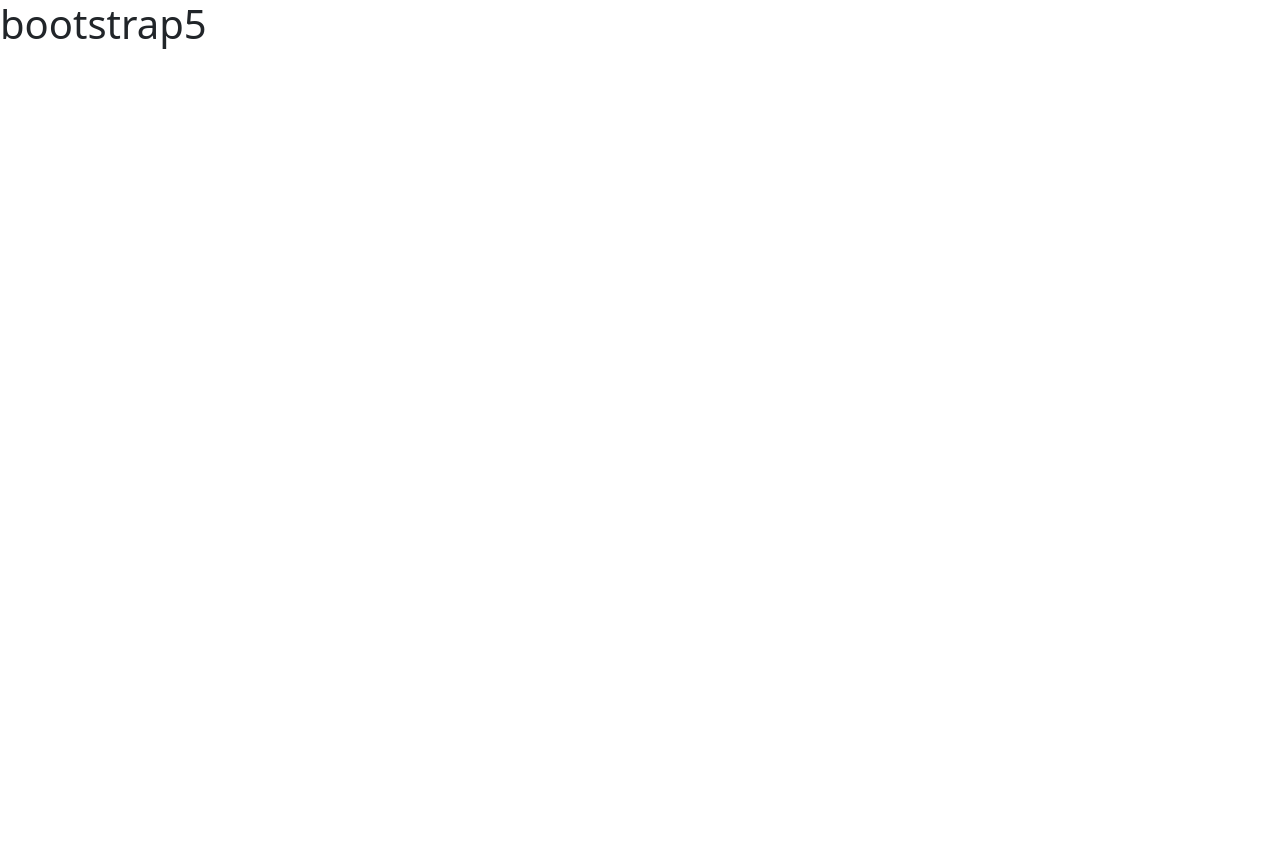
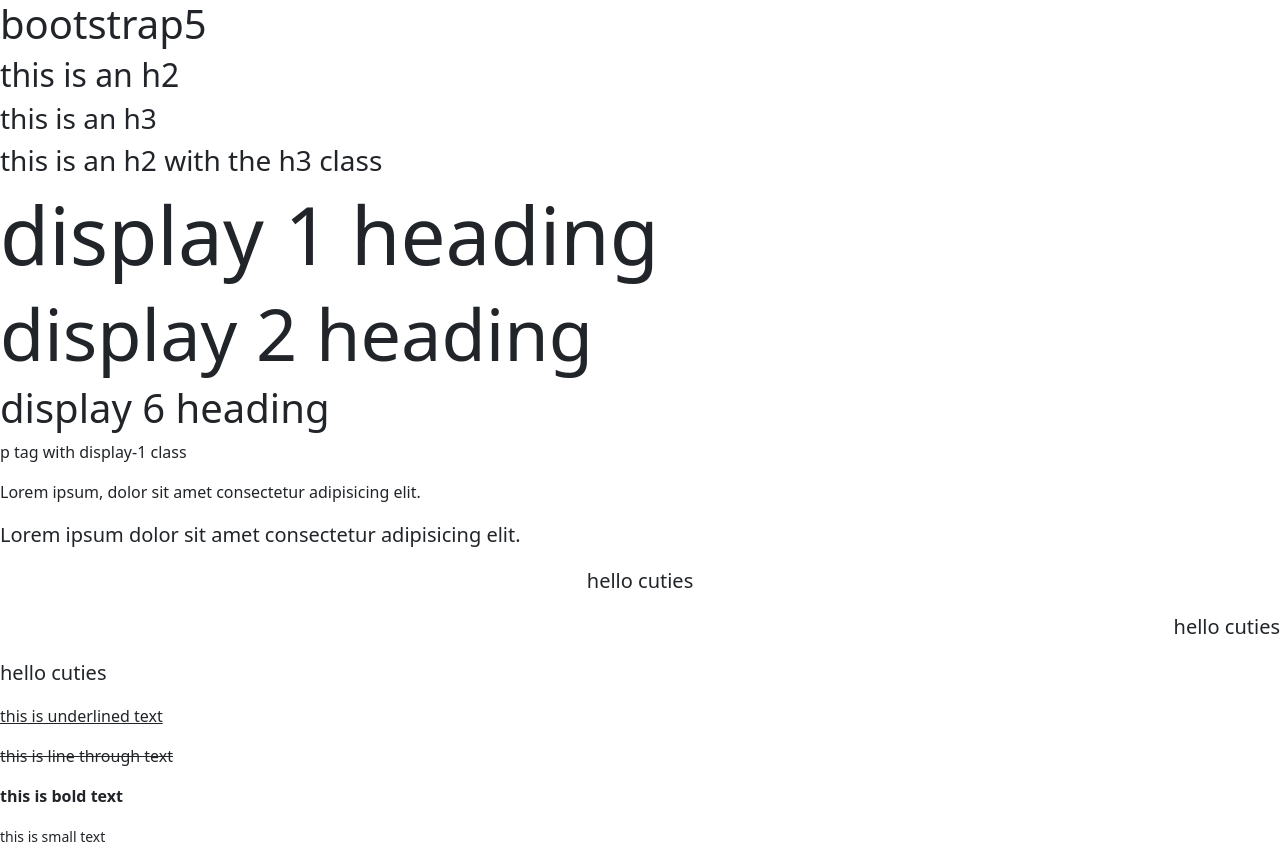
Before and after one commit to rebekarepp/bootstrap5, a plain HTML site: page index.html in a window 1280 px wide. Before the commit the page ends 800 px from the top, so only its background shows below. Drawn offline with nearby package versions, Linux system fonts and the light colour scheme.

Commit message:
bootstrap5-1

```diff
--- a/index.html
+++ b/index.html
@@ -1,13 +1,46 @@
 <!DOCTYPE html>
 <html lang="en">
-<head>
-    <meta charset="UTF-8">
-    <meta name="viewport" content="width=device-width, initial-scale=1.0">
-    <link href="https://cdn.jsdelivr.net/npm/bootstrap@5.0.2/dist/css/bootstrap.min.css" rel="stylesheet" integrity="sha384-EVSTQN3/azprG1Anm3QDgpJLIm9Nao0Yz1ztcQTwFspd3yD65VohhpuuCOmLASjC" crossorigin="anonymous">
+  <head>
+    <meta charset="UTF-8" />
+    <meta name="viewport" content="width=device-width, initial-scale=1.0" />
+    <link
+      href="https://cdn.jsdelivr.net/npm/bootstrap@5.0.2/dist/css/bootstrap.min.css"
+      rel="stylesheet"
+      integrity="sha384-EVSTQN3/azprG1Anm3QDgpJLIm9Nao0Yz1ztcQTwFspd3yD65VohhpuuCOmLASjC"
+      crossorigin="anonymous"
+    />
     <title>Bootstrap5</title>
-</head>
-<body>
+  </head>
+  <body>
+    <!-- headings tags -->
     <h1>bootstrap5</h1>
-    <script src="https://cdn.jsdelivr.net/npm/bootstrap@5.0.2/dist/js/bootstrap.bundle.min.js" integrity="sha384-MrcW6ZMFYlzcLA8Nl+NtUVF0sA7MsXsP1UyJoMp4YLEuNSfAP+JcXn/tWtIaxVXM" crossorigin="anonymous"></script>
-</body>
+    <h2>this is an h2</h2>
+    <h3>this is an h3</h3>
+    <h2 class="h3">this is an h2 with the h3 class</h2>
+
+    <!-- display headings -->
+    <h1 class="display-1">display 1 heading</h1>
+    <h1 class="display-2">display 2 heading</h1>
+    <h1 class="display-6">display 6 heading</h1>
+    <p class="display -1">p tag with display-1 class</p>
+
+    <!-- lead text and alignments -->
+    <p>Lorem ipsum, dolor sit amet consectetur adipisicing elit.</p>
+    <p class="lead">Lorem ipsum dolor sit amet consectetur adipisicing elit.</p>
+    <p class="lead text-center">hello cuties</p>
+    <p class="lead text-end">hello cuties</p>
+    <p class="lead text-start">hello cuties</p>
+
+    <!-- text decoration and font weight -->
+<p class="text-decoration-underline">this is underlined text</p>
+<p class="text-decoration-line-through">this is line through text</p>
+<p class="fw-bold">this is bold text</p>
+<small>this is small text</small>
+
+    <script
+      src="https://cdn.jsdelivr.net/npm/bootstrap@5.0.2/dist/js/bootstrap.bundle.min.js"
+      integrity="sha384-MrcW6ZMFYlzcLA8Nl+NtUVF0sA7MsXsP1UyJoMp4YLEuNSfAP+JcXn/tWtIaxVXM"
+      crossorigin="anonymous"
+    ></script>
+  </body>
 </html>
```
